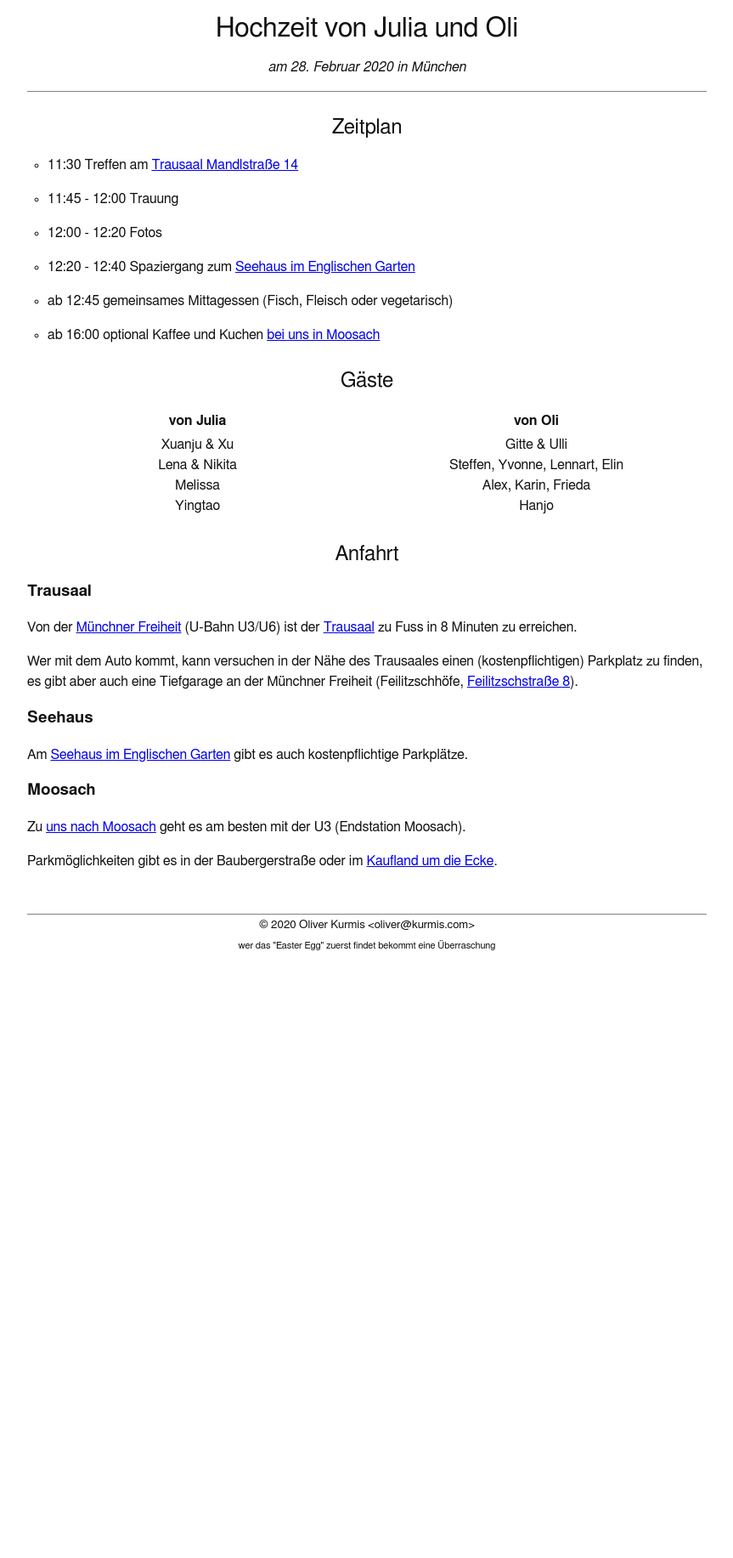
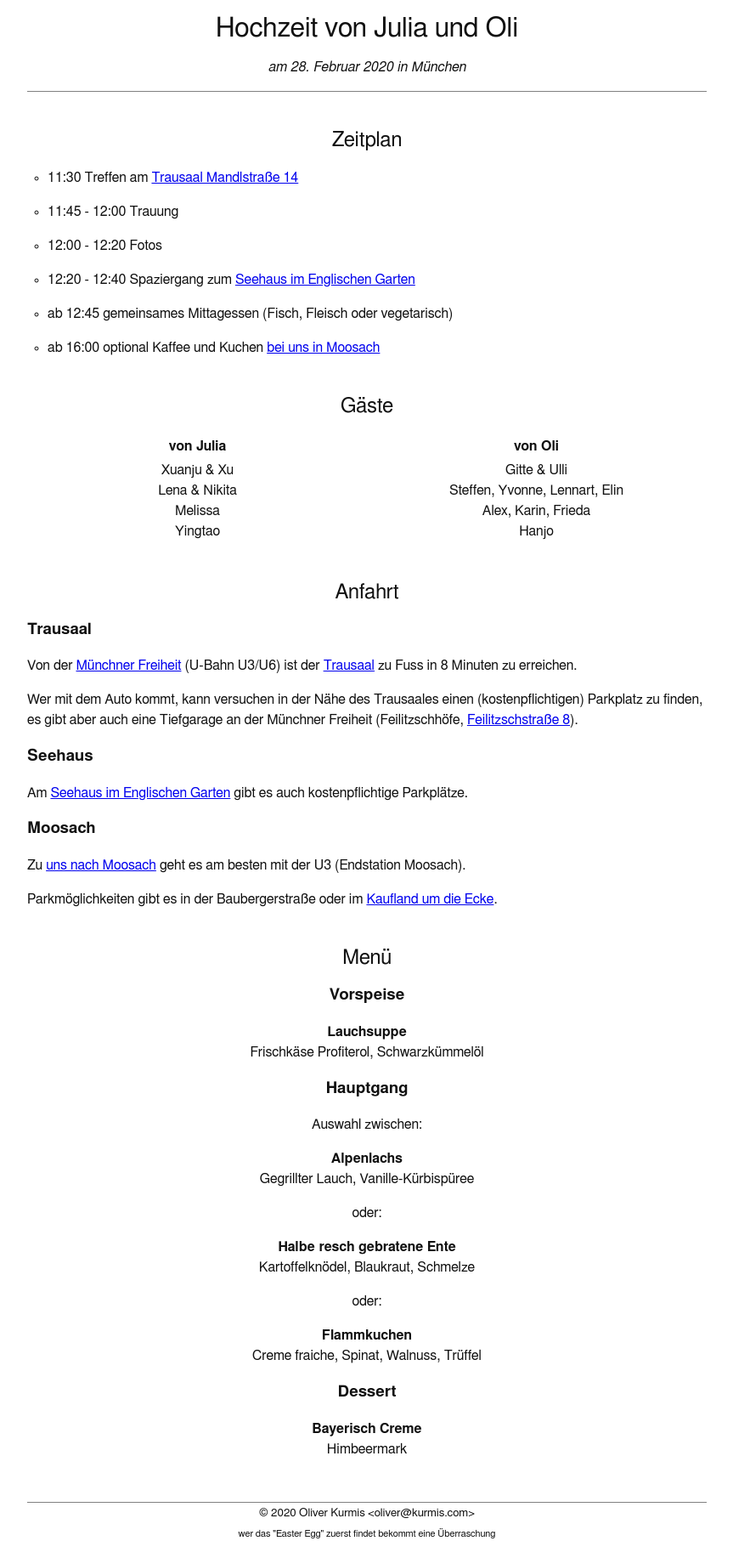
Before and after one commit to oliworx/oliworx.github.com, a Jekyll site: the page built from dQw4w9WgXcQ.md, in a window 1280 px wide. Shown: the whole page at 85% size, without its empty margins (208-1071 px from the left). Built offline with Jekyll 4.4.1, drawn with Linux system fonts in a browser that asks for light colours; before the commit the page ends 1141 px from its top, so only the background shows below that.

Commit message:
Add menu

```diff
--- a/dQw4w9WgXcQ.md
+++ b/dQw4w9WgXcQ.md
@@ -82,6 +82,33 @@ Parkmöglichkeiten gibt es in der Baubergerstraße oder im
 
 </section>
 
+<section style="text-align: center">
+
+## Menü
+### Vorspeise
+**Lauchsuppe**
+Frischkäse Profiterol, Schwarzkümmelöl
+
+### Hauptgang
+Auswahl zwischen:
+
+**Alpenlachs**
+Gegrillter Lauch, Vanille-Kürbispüree
+
+oder:
+
+**Halbe resch gebratene Ente**
+Kartoffelknödel, Blaukraut, Schmelze
+
+oder:
+
+**Flammkuchen**
+Creme fraiche, Spinat, Walnuss, Trüffel
+
+### Dessert
+**Bayerisch Creme**
+Himbeermark
+</section>
 {::options parse_block_html="false" /}
 
 <footer style="margin-top: 50px">
--- a/styles/style.css
+++ b/styles/style.css
@@ -36,7 +36,7 @@ footer {
     text-align: center;
     font-size: smaller;
     border-top: 1px solid gray;
-    margin-top: 30px;
+    margin-top: 45px;
 }
 
 h1, h2 {
@@ -45,7 +45,7 @@ h1, h2 {
 
 h2 {
     text-align: center;
-    margin-top: 30px;
+    margin-top: 45px;
 }
 
 ul li {
```
Also changed, not shown: _includes/projects.md (+1 -1 lines), _includes/style.min.css.
